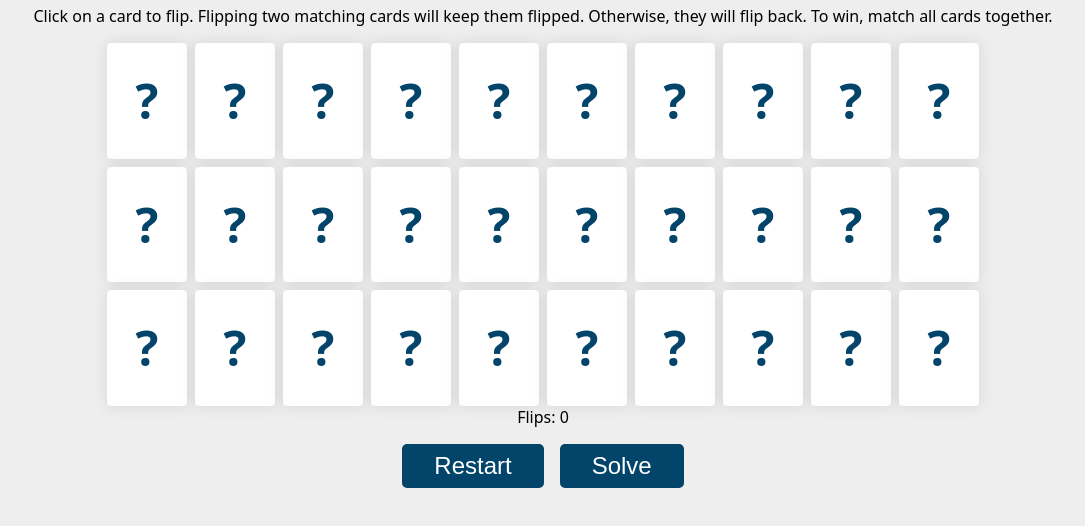
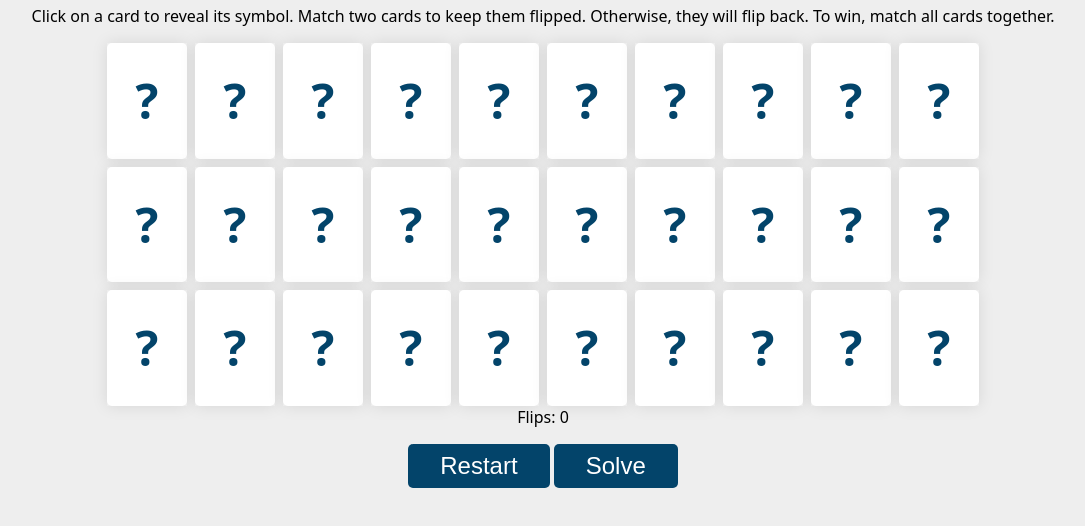
Before and after one commit to clikuki/memoryCards, a website with bundled scripts: page index.html in a window 1280 px wide. Shown: the part 52-578 px from the top of the page, without its empty margins (97-1182 px from the left). Built offline with nearby package versions, Linux system fonts and the light colour scheme.

Commit message:
- changed how to text - btns and counters are now in dom at start

```diff
--- a/index.html
+++ b/index.html
@@ -11,9 +11,15 @@
 	<body>
 		<h1>Concentration</h1>
 		<p>
-			Click on a card to flip. Flipping two matching cards will keep them
+			Click on a card to reveal its symbol. Match two cards to keep them
 			flipped. Otherwise, they will flip back. To win, match all cards
 			together.
 		</p>
+		<div class="tmp"></div>
+		<div class="flipCounter">Flips: 0</div>
+		<div class="btnContainer">
+			<button class="restartBtn">Restart</button>
+			<button class="solveBtn">Solve</button>
+		</div>
 	</body>
 </html>
--- a/src/main.ts
+++ b/src/main.ts
@@ -49,10 +49,7 @@ let cards = shuffle(getCards());
 const grid = new Grid(columns, rows, cards);
 let gameId = 0;
 
-const btnContainer = document.createElement('div');
-btnContainer.classList.add('btn-container');
-const restartBtn = document.createElement('button');
-restartBtn.textContent = 'Restart';
+const restartBtn = document.querySelector('.restartBtn') as HTMLButtonElement;
 restartBtn.addEventListener('click', () => {
 	gameId++;
 	resetFlipCount();
@@ -82,7 +79,7 @@ restartBtn.addEventListener('click', () => {
 let isSolving = false;
 let isSolved = false;
 let solveObj: ReturnType<typeof solve> | null = null;
-const solveBtn = document.createElement('button');
+const solveBtn = document.querySelector('.solveBtn') as HTMLButtonElement;
 solveBtn.textContent = 'Solve';
 solveBtn.addEventListener('click', () => {
 	if (isSolving || isSolved) return;
@@ -101,8 +98,10 @@ solveBtn.addEventListener('click', () => {
 		});
 });
 
-const flipCounterElem = document.createElement('div');
 let flipCount = 0;
+const flipCounterElem = document.querySelector(
+	'.flipCounter',
+) as HTMLParagraphElement;
 flipCounterElem.textContent = 'Flips: 0';
 function incrementFlipCount() {
 	flipCounterElem.textContent = `Flips: ${++flipCount}`;
@@ -111,8 +110,7 @@ function resetFlipCount() {
 	flipCount = 0;
 	flipCounterElem.textContent = 'Flips: 0';
 }
-btnContainer.append(restartBtn, solveBtn);
-document.body.append(grid.container, flipCounterElem, btnContainer);
+document.body.replaceChild(grid.container, document.querySelector('.tmp')!);
 
 let prevCard: Card | null = null;
 let disableFlip = false;
```
